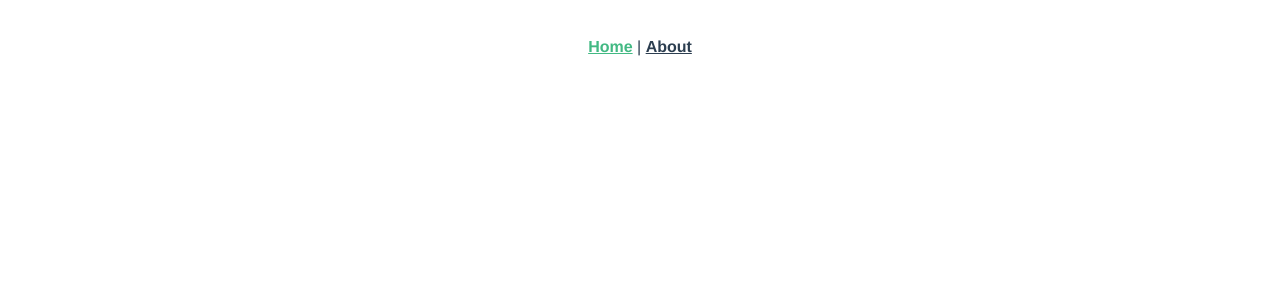
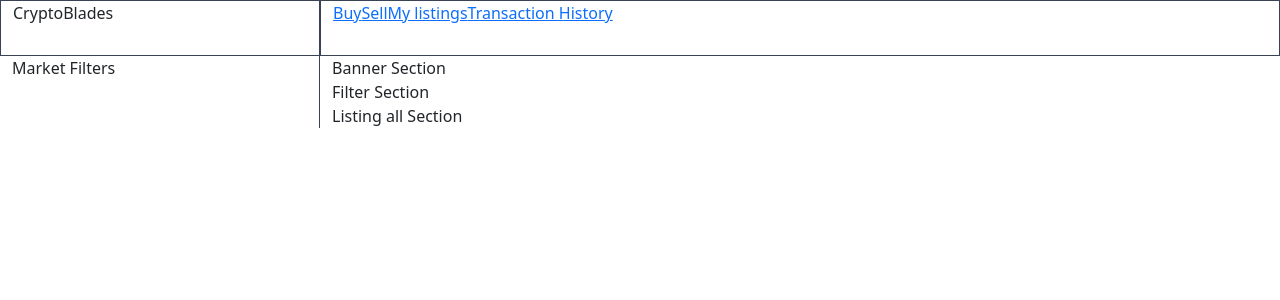
Before and after one commit to jeffyzxc/marketplace, a Vue app: page / in a window 1280 px wide. Shown: the top 300 px of the page. Built offline with nearby package versions, Linux system fonts and the light colour scheme.

Commit message:
basic scaffolding of layout and routing

```diff
--- a/src/App.vue
+++ b/src/App.vue
@@ -1,32 +1,31 @@
 <template>
-  <div id="app">
-    <div id="nav">
-      <router-link to="/">Home</router-link> |
-      <router-link to="/about">About</router-link>
-    </div>
-    <router-view/>
+  <div class="app">
+    <b-container class="bv-example-row" fluid>
+      <b-row class="navbar-cb-logo">
+        <b-col cols="3" class="logo-title">CryptoBlades</b-col>
+        <b-col cols="9" class="nav-top">
+          <div class="nav">
+            <router-link to="/">Buy</router-link>
+            <router-link to="/sell">Sell</router-link>
+            <router-link to="/listings">My listings</router-link>
+            <router-link to="/history">Transaction History</router-link>
+          </div>
+        </b-col>
+      </b-row>
+    </b-container>
+    <router-view class="switch-view-container"/>
   </div>
 </template>
 
-<style>
-#app {
-  font-family: Avenir, Helvetica, Arial, sans-serif;
-  -webkit-font-smoothing: antialiased;
-  -moz-osx-font-smoothing: grayscale;
-  text-align: center;
-  color: #2c3e50;
+<style scoped>
+.switch-view-container {
+  height:100%;
+}
+.navbar-cb-logo {
+  height : 3.5rem;
 }
 
-#nav {
-  padding: 30px;
-}
-
-#nav a {
-  font-weight: bold;
-  color: #2c3e50;
-}
-
-#nav a.router-link-exact-active {
-  color: #42b983;
+.logo-title, .nav-top {
+  border: 1px solid rgba(57, 67, 85, 1);
 }
 </style>
--- a/src/main.ts
+++ b/src/main.ts
@@ -1,8 +1,12 @@
 import Vue from 'vue'
 import App from './App.vue'
 import router from './router'
+import { BootstrapVue } from 'bootstrap-vue';
+import 'bootstrap/dist/css/bootstrap.css';
+import 'bootstrap-vue/dist/bootstrap-vue.css';
 
-Vue.config.productionTip = false
+Vue.config.productionTip = false;
+Vue.use(BootstrapVue);
 
 new Vue({
   router,
--- a/src/router/index.ts
+++ b/src/router/index.ts
@@ -1,14 +1,14 @@
 import Vue from 'vue'
 import VueRouter, { RouteConfig } from 'vue-router'
-import Home from '../views/Home.vue'
+import Buy from '../views/Buy.vue'
 
 Vue.use(VueRouter)
 
 const routes: Array<RouteConfig> = [
   {
     path: '/',
-    name: 'Home',
-    component: Home
+    name: 'Buy',
+    component: Buy
   },
   {
     path: '/about',
--- /dev/null
+++ b/src/views/Buy.vue
@@ -0,0 +1,35 @@
+<template>
+  <b-container class="bv-example-row" fluid>
+      <b-row class="buy-main">
+        <b-col cols="3" class="market-filters">Market Filters</b-col>
+        <b-col cols="9">
+          <div>
+            Banner Section
+          </div>
+          <div>
+            Filter Section
+          </div>
+          <div>
+            Listing all Section
+          </div>
+        </b-col>
+      </b-row>
+    </b-container>
+</template>
+
+<script lang="ts">
+import Vue from 'vue';
+
+export default Vue.extend({
+  name: 'Buy'
+});
+</script>
+
+<style>
+.buy-main {
+  height:100%;
+}
+.market-filters {
+  border-right: 1px solid rgba(57, 67, 85, 1);
+}
+</style>
--- a/src/views/Home.vue
+++ /dev/null
@@ -1,12 +0,0 @@
-<template>
-  <div class="home">
-  </div>
-</template>
-
-<script lang="ts">
-import Vue from 'vue';
-
-export default Vue.extend({
-  name: 'Home'
-});
-</script>
```
